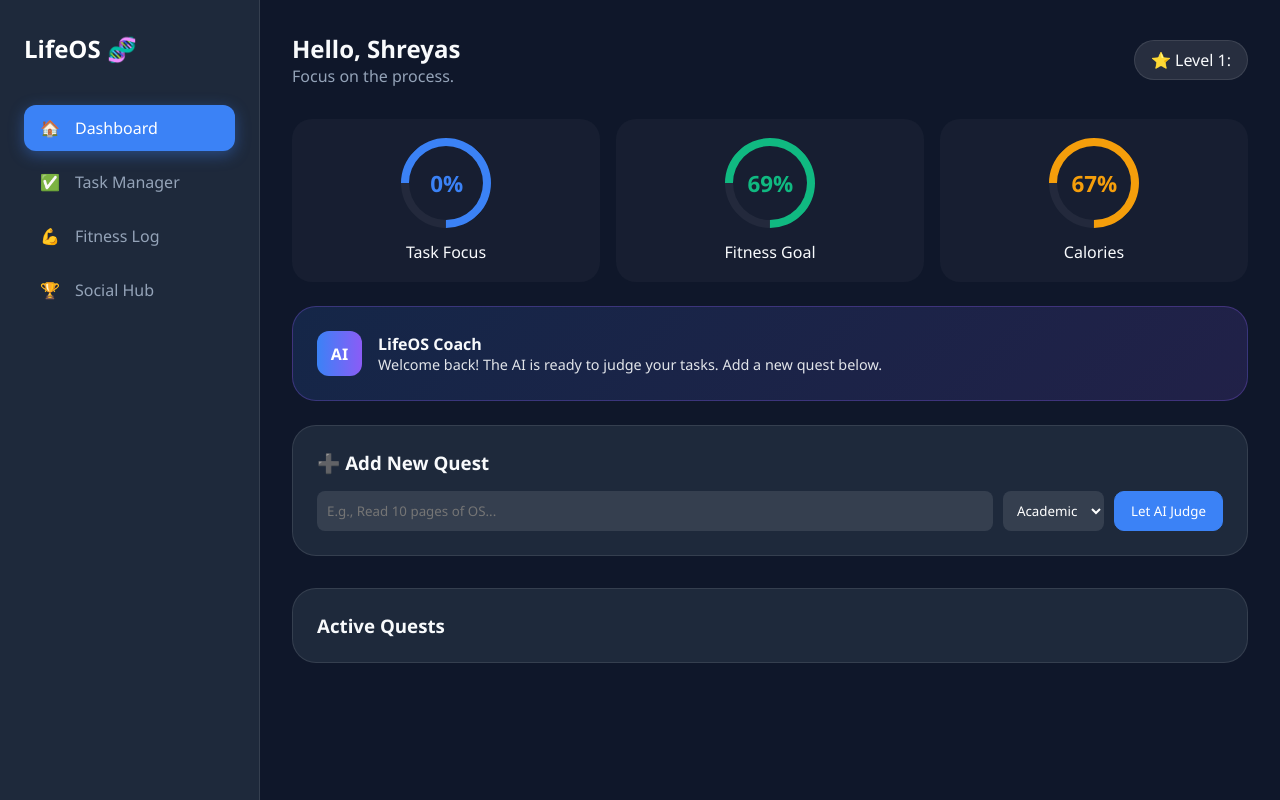
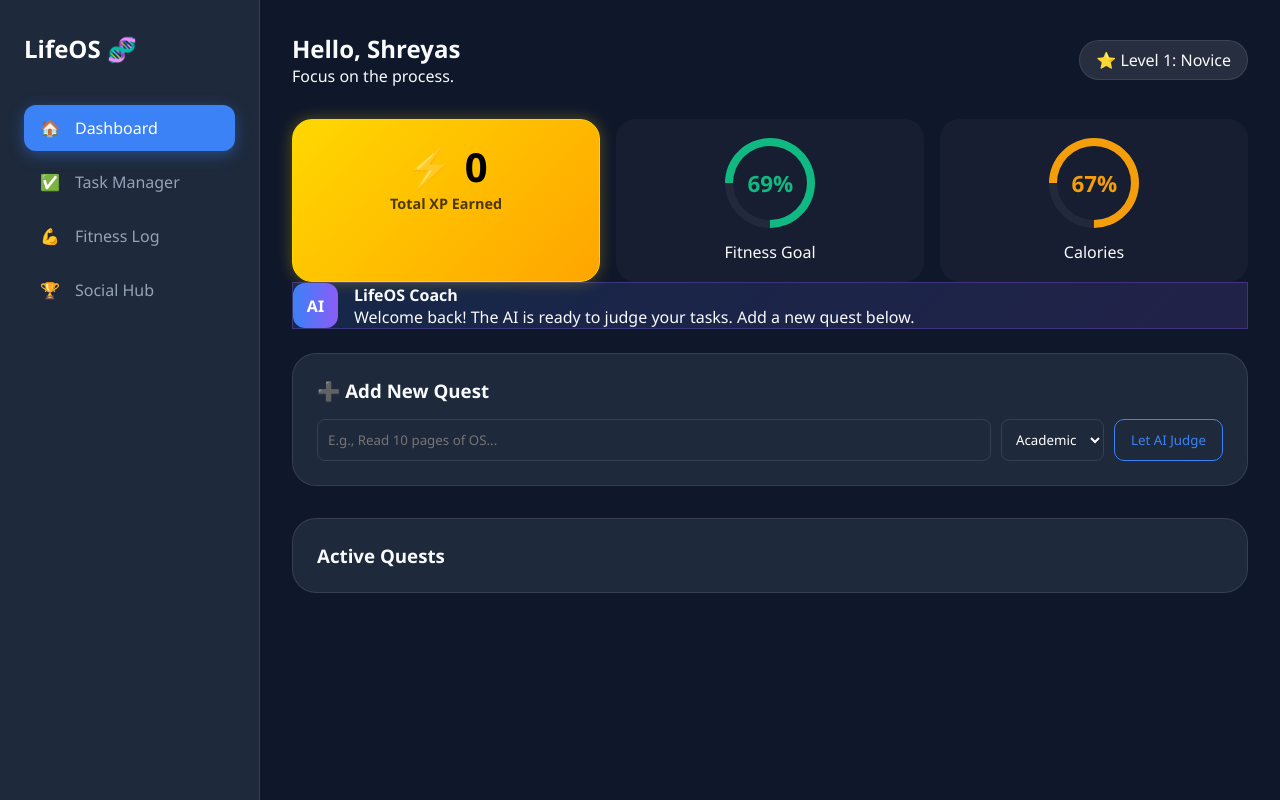
Before and after one commit to Shreyas310805/LifeOS, a Flask app: page / in a window 1280 px wide. Run offline with Flask 3, Linux system fonts and the light colour scheme; data comes from the database, SQL or seed files in the repository.

Commit message:
delete button added in tasks

```diff
--- a/app.py
+++ b/app.py
@@ -10,7 +10,7 @@ app.config['SQLALCHEMY_DATABASE_URI'] = 'sqlite:///lifeos.db'
 app.config['SQLALCHEMY_TRACK_MODIFICATIONS'] = False
 db = SQLAlchemy(app)
 
-# --- YOUR API KEY (Only defined once!) ---
+# --- YOUR API KEY ---
 GOOGLE_API_KEY = ""
 
 # --- DATABASE MODELS ---
@@ -30,7 +30,6 @@ class User(db.Model):
 # --- AI HELPER FUNCTION ---
 def decide_points_with_ai(task_description):
     try:
-        # Initialize Client with the key
         client = genai.Client(api_key=GOOGLE_API_KEY)
 
         prompt = (
@@ -43,7 +42,7 @@ def decide_points_with_ai(task_description):
         )
 
         response = client.models.generate_content(
-            model="gemini-flash-latest", # Using the reliable experimental model
+            model="gemini-exp-1206", # Using the reliable experimental model
             contents=prompt
         )
 
@@ -53,7 +52,7 @@ def decide_points_with_ai(task_description):
 
     except Exception as e:
         print(f"❌ AI ERROR: {e}")
-        return 10  # Fallback points if AI fails
+        return 10
 
 # --- ROUTES ---
 
@@ -114,7 +113,16 @@ def complete_task(task_id):
 
     return redirect(url_for('dashboard'))
 
-# Initialize Database
+
+@app.route('/delete/<int:task_id>')
+def delete_task(task_id):
+    task = Task.query.get(task_id)
+    if task:
+        db.session.delete(task)
+        db.session.commit()
+    return redirect(url_for('dashboard'))
+# ----------------------------------------------------
+
 with app.app_context():
     db.create_all()
 
--- a/check_models.py
+++ b/check_models.py
@@ -1,14 +1,14 @@
 from google import genai
 import os
 
-# PASTE YOUR KEY HERE
+
 GOOGLE_API_KEY = "AIzaSyBch14nFNC8B8SveXEkqJSfJPkGfR09INY"
 
 client = genai.Client(api_key=GOOGLE_API_KEY)
 
 print("Checking available models...")
 try:
-    # This lists every model your key is allowed to use
+
     for model in client.models.list():
         print(f"✅ Found: {model.name}")
 except Exception as e:
--- a/static/style.css
+++ b/static/style.css
@@ -85,3 +85,51 @@ body { background-color: var(--bg-color); color: var(--text-primary); display: f
     font-size: 0.9rem;
     color: #94a3b8;
 }
+/* --- NEW STYLES FOR XP & DELETE --- */
+
+/* The Gold Total XP Card */
+.xp-card {
+    background: linear-gradient(135deg, #FFD700 0%, #FFA500 100%);
+    border: 1px solid #FFD700;
+    box-shadow: 0 0 15px rgba(255, 215, 0, 0.3);
+}
+
+.xp-value {
+    font-size: 2.5rem;
+    font-weight: 800;
+    color: #000; /* Black text for contrast on gold */
+}
+
+.xp-label {
+    font-size: 0.9rem;
+    font-weight: 600;
+    color: rgba(0,0,0,0.7);
+}
+
+/* Delete Button Styling */
+.task-actions {
+    display: flex;
+    align-items: center;
+    gap: 10px; /* Space between Complete and Delete */
+}
+
+.delete-btn {
+    text-decoration: none;
+    font-size: 1.2rem;
+    padding: 5px 10px;
+    border-radius: 8px;
+    transition: 0.2s;
+    background: rgba(255, 0, 0, 0.1);
+    border: 1px solid rgba(255, 0, 0, 0.3);
+}
+
+.delete-btn:hover {
+    background: rgba(255, 0, 0, 0.3);
+    transform: scale(1.1);
+}
+
+.status-done {
+    color: #4ade80; /* Green color for Done text */
+    font-weight: bold;
+    font-size: 0.9rem;
+}
--- a/templates/base.html
+++ b/templates/base.html
@@ -28,15 +28,7 @@
     </div>
 
     <div class="main-content">
-        <div class="header">
-            <div>
-                <h2>Hello, {{ user.name }}</h2>
-                <p style="color: var(--text-secondary);">Focus on the process.</p>
-            </div>
-            <div class="level-badge">
-                ⭐ Level {{ user.level }}: {{ user.title }}
-            </div>
-        </div>
+
 
         {% block content %}{% endblock %}
     </div>
--- a/templates/dashboard.html
+++ b/templates/dashboard.html
@@ -1,67 +1,79 @@
 {% extends "base.html" %}
 
 {% block content %}
-<div class="dashboard-grid">
+<div class="header">
+    <div class="welcome-text">
+        <h2>Hello, {{ user.name }}</h2>
+        <p>Focus on the process.</p>
+    </div>
+    <div class="level-badge">
+        ⭐ Level {{ user.level }}: {{ user.title if user.title else 'Novice' }}
+    </div>
+</div>
 
 <div class="stats-row">
-        <div class="stat-card">
-            <div class="ring blue"><div class="ring-text">{{ task_percent }}%</div></div>
-            <div class="stat-value">Task Focus</div>
+    <div class="stat-card xp-card">
+        <div class="xp-value">⚡ {{ user.total_xp }}</div>
+        <div class="xp-label">Total XP Earned</div>
     </div>
+
     <div class="stat-card">
         <div class="ring green"><div class="ring-text">69%</div></div>
         <div class="stat-value">Fitness Goal</div>
     </div>
+
     <div class="stat-card">
         <div class="ring orange"><div class="ring-text">67%</div></div>
         <div class="stat-value">Calories</div>
     </div>
 </div>
 
-    <div class="card ai-insight">
+<div class="ai-insight">
     <div class="ai-avatar">AI</div>
-        <div>
-            <h4>LifeOS Coach</h4>
-            <p style="font-size: 0.9rem; opacity: 0.9;">
+    <div class="ai-text">
+        <strong>LifeOS Coach</strong><br>
         Welcome back! The AI is ready to judge your tasks. Add a new quest below.
-            </p>
     </div>
 </div>
 
-    <div class="card" style="margin-bottom: 0.5rem;">
+<div class="card" style="margin-top: 1.5rem;">
     <h3>➕ Add New Quest</h3>
-        <form action="/add_task" method="POST" style="display: flex; gap: 10px; margin-top: 1rem;">
-            <input type="text" name="task_name" placeholder="E.g., Read 10 pages of OS..." required
-                   style="flex: 1; padding: 10px; border-radius: 8px; border: none; background: rgba(255,255,255,0.1); color: white;">
+    <form action="{{ url_for('add_task') }}" method="POST" style="display: flex; gap: 10px; margin-top: 1rem;">
+        <input type="text" name="task_name" placeholder="E.g., Read 10 pages of OS..." required style="flex: 1; padding: 10px; border-radius: 8px; border: 1px solid #334155; background: #1e293b; color: white;">
 
-            <select name="category" style="padding: 10px; border-radius: 8px; border: none; background: rgba(255,255,255,0.1); color: white;">
+        <select name="category" style="padding: 10px; border-radius: 8px; border: 1px solid #334155; background: #1e293b; color: white;">
             <option value="Academic">Academic</option>
             <option value="Fitness">Fitness</option>
             <option value="Chore">Chore</option>
+            <option value="Work">Work</option>
         </select>
 
-            <button type="submit" class="verify-btn" style="background: var(--accent-blue); color: white;">Let AI Judge</button>
+        <button type="submit" class="verify-btn">Let AI Judge</button>
     </form>
 </div>
 
-    <div class="card task-list">
+<div class="card" style="margin-top: 2rem;">
     <h3>Active Quests</h3>
+
     {% for task in tasks %}
-            <div class="task-item" style="opacity: {% if task.status == 'Done' %}0.5{% else %}1{% endif %}">
+    <div class="task-item">
         <div class="task-info">
             <h4>{{ task.title }}</h4>
-                    <p style="color: var(--text-secondary); font-size: 0.85rem;">
-                        Reward: <b style="color: var(--accent-green)">{{ task.xp }} XP</b> • {{ task.category }}
-                    </p>
+            <p>{{ task.category }} • <span style="color: #4ade80;">+{{ task.xp }} XP</span></p>
         </div>
+
+        <div class="task-actions">
             {% if task.status == 'Pending' %}
                 <a href="{{ url_for('complete_task', task_id=task.id) }}" class="verify-btn">Complete</a>
             {% else %}
-                    <span style="color: var(--accent-green); font-weight: bold;">Done ✓</span>
+                <span class="status-done">Done ✓</span>
             {% endif %}
+
+            <a href="{{ url_for('delete_task', task_id=task.id) }}" class="delete-btn" title="Delete Task">🗑️</a>
+        </div>
     </div>
     {% endfor %}
+
 </div>
 
-</div>
 {% endblock %}
```
Lines whose indentation alone changed are shown as unchanged.
